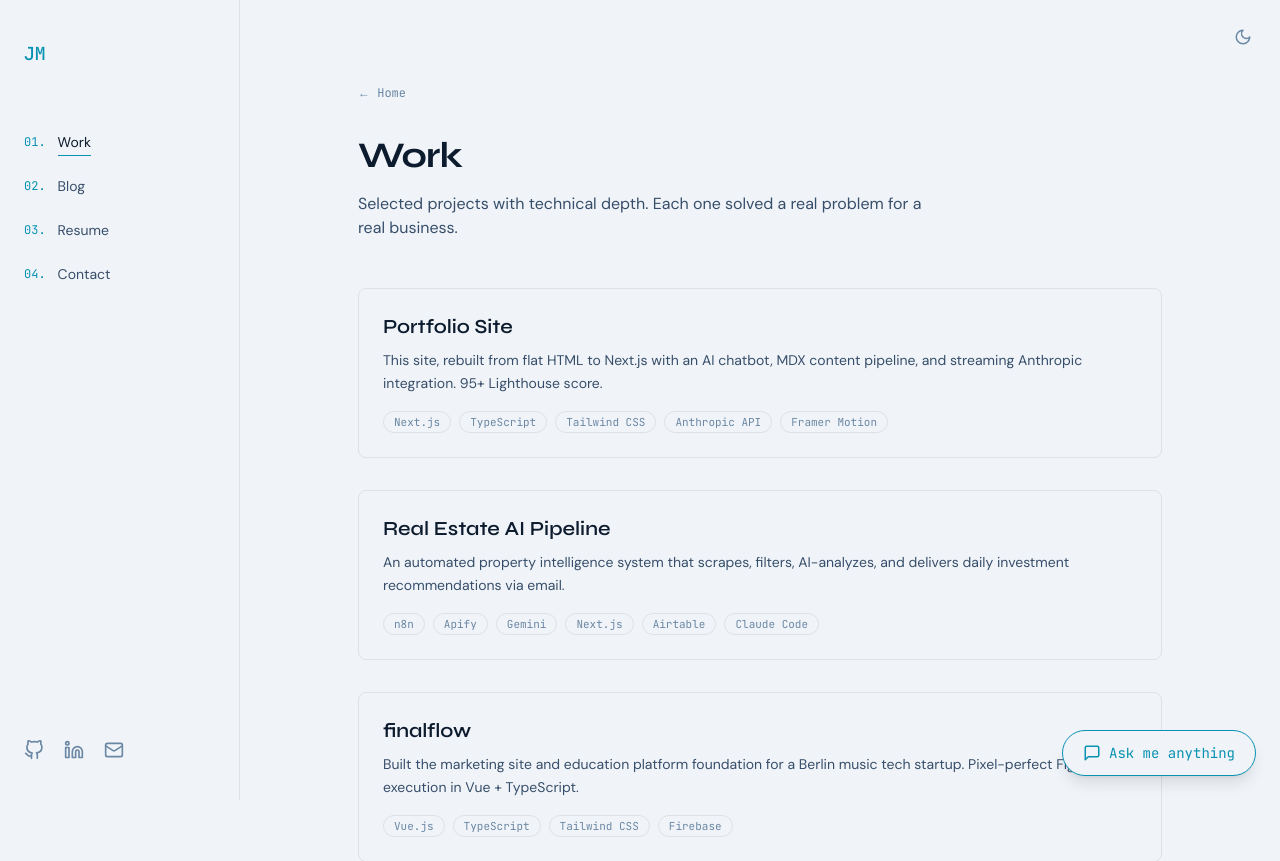
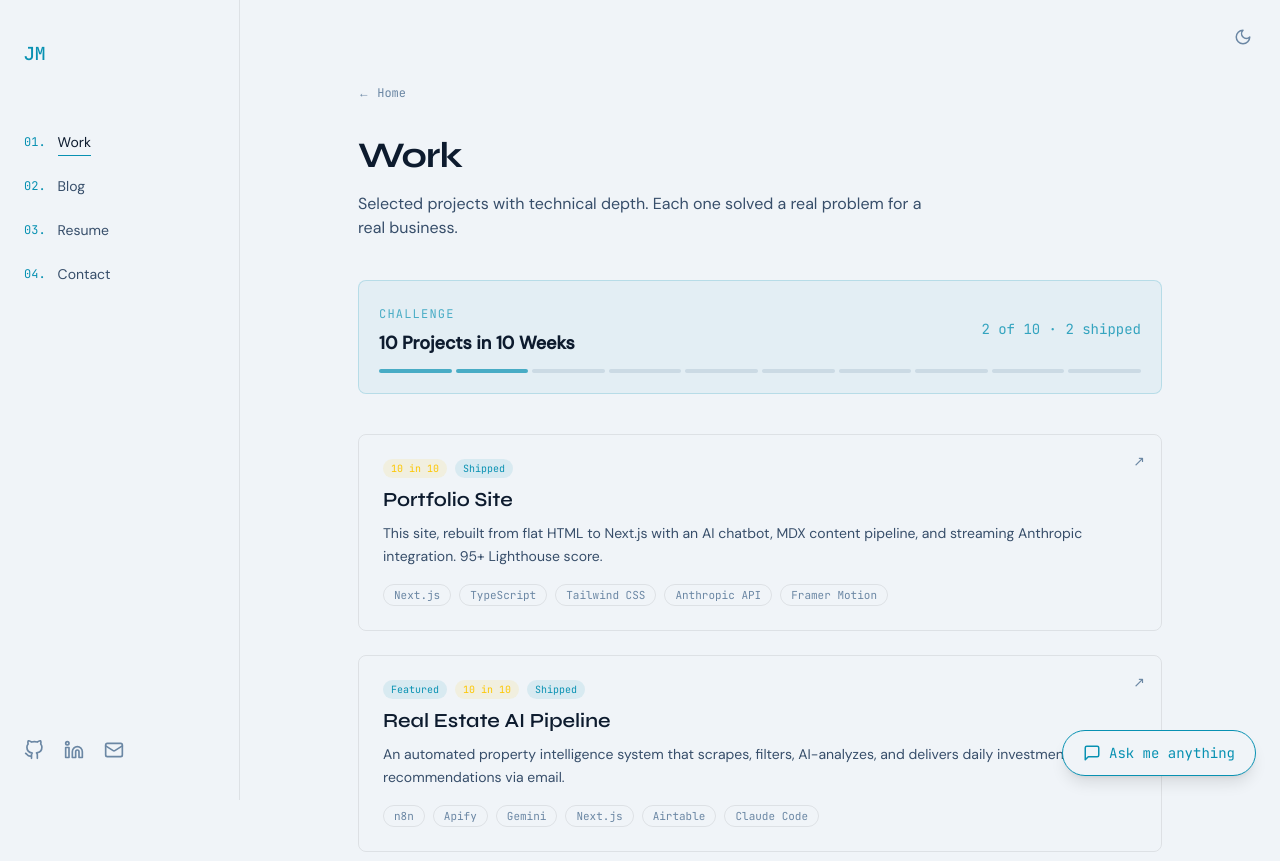
Before and after one commit to mojoro/john-moorman-portfolio, a Next.js app: page /work in a window 1280 px wide. Shown: the top 861 px of the page. Built offline with nearby package versions, Linux system fonts and the light colour scheme.

Commit message:
Redesign /work page with challenge banner and status badges

```diff
--- a/app/work/page.tsx
+++ b/app/work/page.tsx
@@ -10,6 +10,33 @@ export const metadata: Metadata = {
 
 export default async function WorkIndex() {
   const posts = await getPosts("work")
+
+  const challengePosts = posts.filter((p) => p.frontmatter.challenge === "10-in-10")
+  const shipped = challengePosts.filter((p) => p.frontmatter.status === "shipped").length
+  const inProgress = challengePosts.filter((p) => p.frontmatter.status === "in-progress").length
+
+  const statusBadge = (status?: string) => {
+    switch (status) {
+      case "in-progress":
+        return (
+          <span className="rounded-full bg-yellow-400/10 px-2 py-0.5 font-mono text-[10px] text-yellow-400">
+            In Progress
+          </span>
+        )
+      case "upcoming":
+        return (
+          <span className="rounded-full bg-text-muted/10 px-2 py-0.5 font-mono text-[10px] text-text-muted">
+            Upcoming
+          </span>
+        )
+      default:
+        return (
+          <span className="rounded-full bg-accent/10 px-2 py-0.5 font-mono text-[10px] text-accent">
+            Shipped
+          </span>
+        )
+    }
+  }
 
   return (
     <section className="py-20">
@@ -27,14 +54,73 @@ export default async function WorkIndex() {
         for a real business.
       </p>
 
-      <div className="mt-12 space-y-8">
-        {posts.map((post) => (
+      {/* 10-in-10 Challenge Banner */}
+      <div className="mt-10 rounded-lg border border-accent/20 bg-accent/5 p-5">
+        <div className="flex flex-col gap-2 sm:flex-row sm:items-center sm:justify-between">
+          <div>
+            <span className="font-mono text-xs uppercase tracking-widest text-accent/70">
+              Challenge
+            </span>
+            <h2 className="mt-1 text-lg font-semibold text-text-primary">
+              10 Projects in 10 Weeks
+            </h2>
+          </div>
+          <span className="font-mono text-sm text-accent/80">
+            {shipped + inProgress} of 10 &middot; {shipped} shipped
+          </span>
+        </div>
+        <div className="mt-3 flex gap-1">
+          {Array.from({ length: 10 }, (_, i) => (
+            <div
+              key={i}
+              className={`h-1 flex-1 rounded-full ${
+                i < shipped
+                  ? "bg-accent/70"
+                  : i < shipped + inProgress
+                  ? "bg-yellow-400/50"
+                  : "bg-text-muted/20"
+              }`}
+            />
+          ))}
+        </div>
+      </div>
+
+      {/* Project List */}
+      <div className="mt-10 space-y-6">
+        {posts.map((post) => {
+          const status = post.frontmatter.status ?? "shipped"
+          const isUpcoming = status === "upcoming"
+          const challenge = post.frontmatter.challenge
+
+          return (
             <Link
               key={post.slug}
               href={`/work/${post.slug}`}
-            className="group block rounded-lg border border-border p-6 transition-all hover:border-accent/40 hover:bg-bg-surface"
+              className={`group relative block rounded-lg border p-6 transition-all ${
+                isUpcoming
+                  ? "pointer-events-none border-dashed border-border/60 opacity-50"
+                  : "border-border hover:border-accent/40 hover:bg-bg-surface"
+              }`}
             >
-            <h2 className="font-display text-xl font-semibold transition-colors group-hover:text-accent">
+              {!isUpcoming && (
+                <span className="absolute top-4 right-4 text-text-muted text-sm transition-all duration-300 group-hover:text-accent group-hover:-translate-y-0.5 group-hover:translate-x-0.5">
+                  ↗
+                </span>
+              )}
+              <div className="flex flex-wrap items-center gap-2">
+                {post.frontmatter.featured && (
+                  <span className="rounded-full bg-accent/10 px-2 py-0.5 font-mono text-[10px] text-accent">
+                    Featured
+                  </span>
+                )}
+                {challenge && (
+                  <span className="rounded-full bg-yellow-400/10 px-2 py-0.5 font-mono text-[10px] text-yellow-400">
+                    10 in 10
+                  </span>
+                )}
+                {statusBadge(status)}
+              </div>
+              <h2 className="mt-2 font-display text-xl font-semibold transition-colors group-hover:text-accent">
                 {post.frontmatter.title}
               </h2>
               <p className="mt-2 text-sm leading-relaxed text-text-secondary">
@@ -53,7 +139,8 @@ export default async function WorkIndex() {
                 </div>
               )}
             </Link>
-        ))}
+          )
+        })}
 
         {posts.length === 0 && (
           <p className="text-text-muted">Case studies coming soon.</p>
```
Lines whose indentation alone changed are shown as unchanged.
